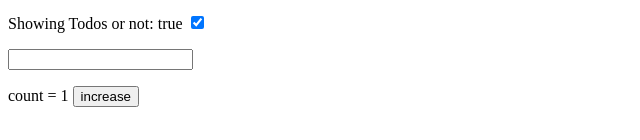
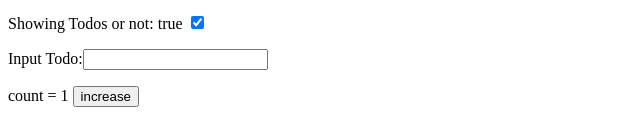
Before and after one commit to wyunnn/todo, a plain HTML site: page index.html in a window 1280 px wide. Shown: the part 226-366 px from the top of the page, without its empty margins (0-640 px from the left). Drawn offline with Linux system fonts and the light colour scheme.

Commit message:
modification

```diff
--- a/index.html
+++ b/index.html
@@ -21,8 +21,11 @@
 				<input type="checkbox" v-model="showTodos">
 			</p>
 			<p>
-				<input type="text" v-model="todoText" v-on:keyup.esc="clearTodos" v-on:keyup.enter="createTodos">
+				<span>Input Todo:</span><input type="text" v-model="todoText" v-on:keyup.esc="clearTodos" v-on:keyup.enter="createTodos">
 			</p>
+
+
+
 			<p>
 					count = {{count}}
 					<button type="button" v-on:click="increaseCount"> increase </button>
```
